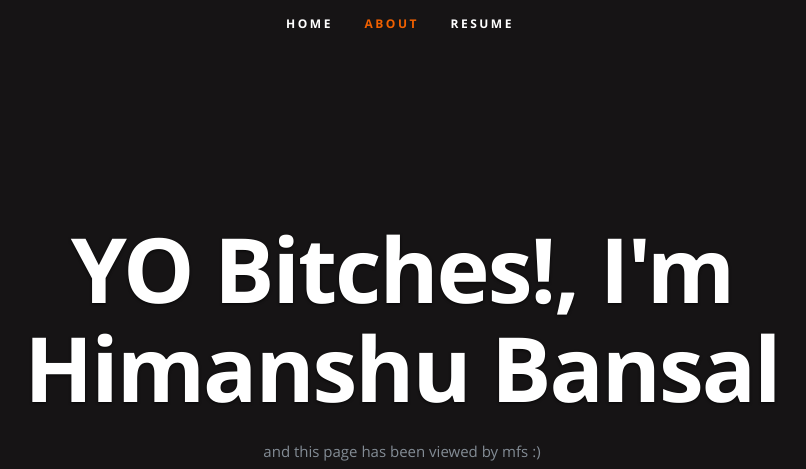
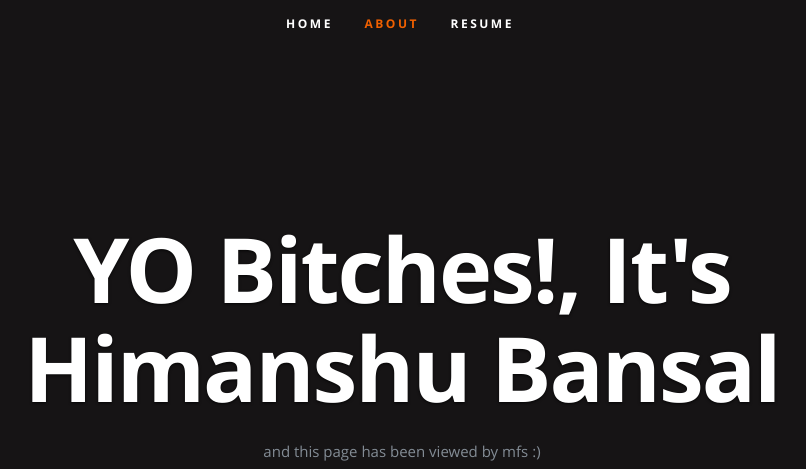
Before and after one commit to bansalji02/azure-resume, a plain HTML site: page frontend/index.html in a window 1280 px wide. Shown: the top 469 px of the page, without its empty margins (240-1046 px from the left). Drawn offline with nearby package versions, Linux system fonts and the light colour scheme; no server answers.

Commit message:
this should work now

```diff
--- a/frontend/index.html
+++ b/frontend/index.html
@@ -54,7 +54,7 @@
 
       <div class="row banner">
          <div class="banner-text">
-            <h1 class="responsive-headline">YO Bitches!, I'm Himanshu Bansal</h1>
+            <h1 class="responsive-headline">YO Bitches!, It's Himanshu Bansal</h1>
 
             <p>and this page has been viewed by <a id="counter"></a> mfs :) </p>
             <ul class="social">
```
